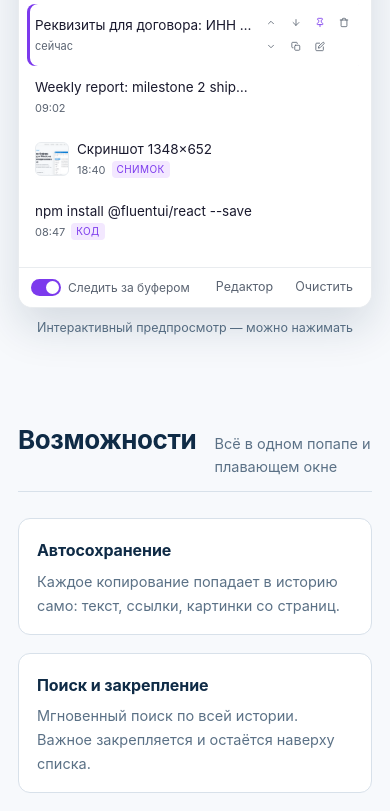
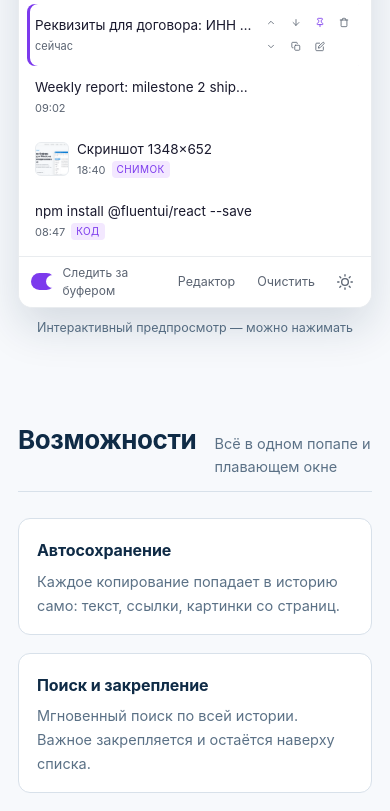
Before and after one commit to alex6236/clipboardmanager-site, a plain HTML site: page clipboard-orbit/index.html in a window 390 px wide. Shown: the part 885-1696 px from the top of the page. Drawn offline with Linux system fonts and the light colour scheme.

Commit message:
clipboard-orbit: переключатель темы в интерактивном предпросмотре

```diff
--- a/clipboard-orbit/demo.css
+++ b/clipboard-orbit/demo.css
@@ -32,6 +32,29 @@
 }
 
 .chp-demo * { box-sizing: border-box; }
+
+.chp-demo.is-dark {
+  --d-bg: #0f0f1a;
+  --d-text: #e8e8f0;
+  --d-muted: #b0b0c4;
+  --d-border: #2d2d44;
+  --d-hover: #25253d;
+  --d-soft: #1a1a2e;
+  --d-accent: #a78bfa;
+  --d-accent-soft: #1f1a3a;
+  --d-danger: #f87171;
+  --d-copied: #123524;
+}
+
+.chp-theme { margin-left: auto; }
+
+.chp-theme-moon { display: none; }
+
+.chp-demo.is-dark .chp-theme-sun { display: none; }
+
+.chp-demo.is-dark .chp-theme-moon { display: block; }
+
+.chp-demo.is-dark .chp-switch { background: #3a3a52; }
 
 .chp-header {
   display: flex;
--- a/clipboard-orbit/demo.js
+++ b/clipboard-orbit/demo.js
@@ -50,7 +50,7 @@
         copy: 'Копировать', pin: 'Закрепить', unpin: 'Открепить', del: 'Удалить',
         move: 'В группу', up: 'Выше', down: 'Ниже', open: 'Открыть источник', edit: 'Редактировать',
         clearSearch: 'Очистить поиск', capture: 'Снять скриншот', add: 'Добавить запись', settings: 'Настройки',
-        preview: 'Открыть изображение'
+        preview: 'Открыть изображение', theme: 'Сменить тему'
       }
     },
     en: {
@@ -96,7 +96,7 @@
         copy: 'Copy', pin: 'Pin', unpin: 'Unpin', del: 'Delete',
         move: 'To group', up: 'Move up', down: 'Move down', open: 'Open source', edit: 'Edit',
         clearSearch: 'Clear search', capture: 'Take a screenshot', add: 'Add item', settings: 'Settings',
-        preview: 'Open image'
+        preview: 'Open image', theme: 'Switch theme'
       }
     }
   }[lang];
@@ -153,7 +153,9 @@
     clipboard: '<svg width="30" height="30" viewBox="0 0 24 24" fill="none" stroke="currentColor" stroke-width="1.6" stroke-linecap="round" stroke-linejoin="round"><rect x="6" y="4" width="12" height="18" rx="2"/><path d="M9 4V3a1 1 0 0 1 1-1h4a1 1 0 0 1 1 1v1"/></svg>',
     pinBig: '<svg width="30" height="30" viewBox="0 0 24 24" fill="none" stroke="currentColor" stroke-width="1.6" stroke-linecap="round" stroke-linejoin="round"><path d="M12 17v5"/><path d="M9 10.76a2 2 0 0 1-1.11 1.79l-1.78.9A2 2 0 0 0 5 15.24V16a1 1 0 0 0 1 1h12a1 1 0 0 0 1-1v-.76a2 2 0 0 0-1.11-1.79l-1.78-.9A2 2 0 0 1 15 10.76V7a1 1 0 0 1 1-1 2 2 0 0 0 0-4H8a2 2 0 0 0 0 4 1 1 0 0 1 1 1z"/></svg>',
     pencil: '<svg width="30" height="30" viewBox="0 0 24 24" fill="none" stroke="currentColor" stroke-width="1.6" stroke-linecap="round" stroke-linejoin="round"><path d="M12 20h9"/><path d="M16.5 3.5a2.12 2.12 0 0 1 3 3L7 19l-4 1 1-4z"/></svg>',
-    folder: '<svg width="30" height="30" viewBox="0 0 24 24" fill="none" stroke="currentColor" stroke-width="1.6" stroke-linecap="round" stroke-linejoin="round"><path d="M3 7a2 2 0 0 1 2-2h4l2 2h8a2 2 0 0 1 2 2v9a2 2 0 0 1-2 2H5a2 2 0 0 1-2-2z"/></svg>'
+    folder: '<svg width="30" height="30" viewBox="0 0 24 24" fill="none" stroke="currentColor" stroke-width="1.6" stroke-linecap="round" stroke-linejoin="round"><path d="M3 7a2 2 0 0 1 2-2h4l2 2h8a2 2 0 0 1 2 2v9a2 2 0 0 1-2 2H5a2 2 0 0 1-2-2z"/></svg>',
+    sun: '<svg class="chp-theme-sun" width="16" height="16" viewBox="0 0 24 24" fill="none" stroke="currentColor" stroke-width="2" stroke-linecap="round" stroke-linejoin="round"><circle cx="12" cy="12" r="5"/><path d="M12 1v2M12 21v2M4.22 4.22l1.42 1.42M18.36 18.36l1.42 1.42M1 12h2M21 12h2M4.22 19.78l1.42-1.42M18.36 5.64l1.42-1.42"/></svg>',
+    moon: '<svg class="chp-theme-moon" width="16" height="16" viewBox="0 0 24 24" fill="none" stroke="currentColor" stroke-width="2" stroke-linecap="round" stroke-linejoin="round"><path d="M21 12.79A9 9 0 1 1 11.21 3 7 7 0 0 0 21 12.79z"/></svg>'
   };
 
   const state = {
@@ -188,6 +190,7 @@
     '  <label class="chp-watch"><input type="checkbox" checked><span class="chp-switch"></span><span>' + T.watch + '</span></label>',
     '  <button type="button" class="chp-text" data-act="editor">' + T.editor + '</button>',
     '  <button type="button" class="chp-text" data-act="clear">' + T.clear + '</button>',
+    '  <button type="button" class="chp-icon chp-theme" data-act="theme" aria-label="' + T.aria.theme + '">' + I.sun + I.moon + '</button>',
     '</footer>',
     '<div class="chp-toast" role="status" aria-live="polite"></div>',
     '<div class="chp-modal" aria-hidden="true">',
@@ -584,6 +587,7 @@
     if (act === 'add') toast(T.addToast);
     if (act === 'settings') toast(T.settingsToast);
     if (act === 'capture') toast(T.captureToast);
+    if (act === 'theme') root.classList.toggle('is-dark');
   });
 
   modalEl.addEventListener('click', (event) => {
```
